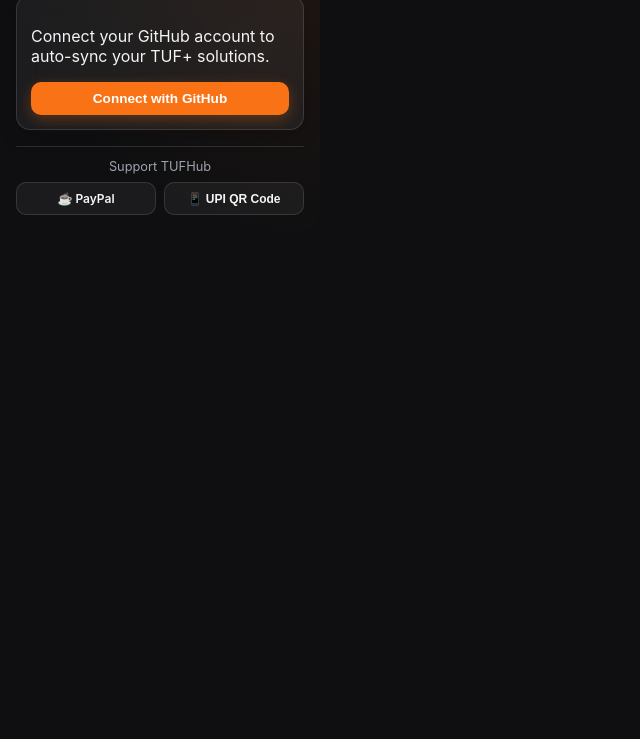
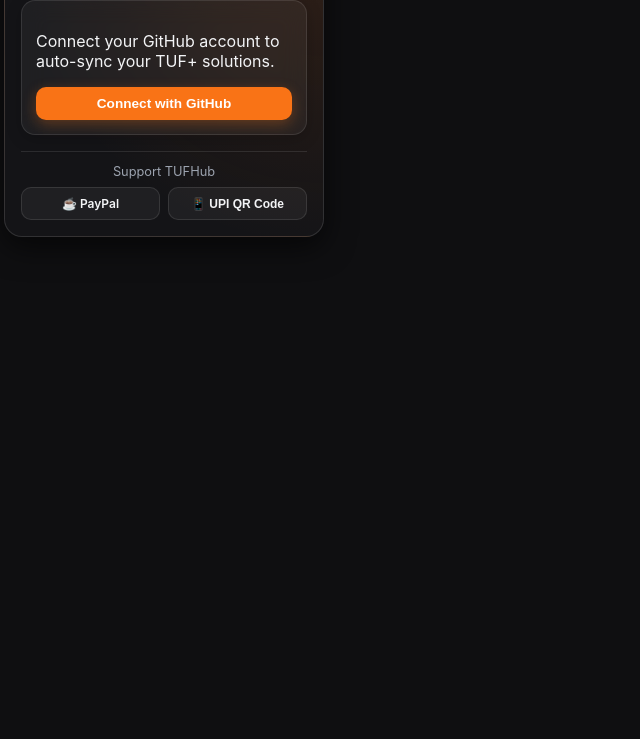
Before and after one commit to Arora-Sir/TUFHub, a website built with webpack: page src/popup.html in a window 1280 px wide. Shown: the part 61-800 px from the top of the page, without its empty margins (0-640 px from the left). Built offline with nearby package versions, Linux system fonts and the light colour scheme; some packages are replaced by stand-ins of ours.

Commit message:
Floating rounded frame for outermost extension popup container

```diff
--- a/src/css/popup.css
+++ b/src/css/popup.css
@@ -4,8 +4,9 @@
 
 :root {
   --bg-primary: #0f0f11;
-  --card-bg: rgba(255, 255, 255, 0.06);
-  --card-border: rgba(255, 255, 255, 0.12);
+  --bg-surface: #141417;
+  --card-bg: rgba(255, 255, 255, 0.05);
+  --card-border: rgba(255, 255, 255, 0.1);
   --accent-orange: #f97316;
   --accent-orange-hover: #ea580c;
   --text-main: #f3f4f6;
@@ -20,20 +21,30 @@
   --transition-spring: all 0.3s cubic-bezier(0.25, 0.8, 0.25, 1);
 }
 
-html, body {
-  width: 320px;
+html {
+  width: 328px;
+  background-color: var(--bg-primary);
+}
+
+body {
+  width: 328px;
   margin: 0;
-  padding: 0;
+  padding: 4px;
   background-color: var(--bg-primary);
   color: var(--text-main);
   font-family: -apple-system, BlinkMacSystemFont, 'Segoe UI', Roboto, Helvetica, Arial, sans-serif;
   overflow: hidden;
-  border-radius: var(--radius-xl);
+  box-sizing: border-box;
 }
 
 .popup-container {
   padding: 16px;
-  background: radial-gradient(circle at top right, rgba(249, 115, 22, 0.08), transparent 70%);
+  background: var(--bg-surface);
+  background-image: radial-gradient(circle at top right, rgba(249, 115, 22, 0.12), transparent 70%);
+  border-radius: var(--radius-xl);
+  border: 1px solid rgba(255, 255, 255, 0.12);
+  box-shadow: 0 10px 30px rgba(0, 0, 0, 0.6);
+  box-sizing: border-box;
 }
 
 .popup-header {
@@ -68,7 +79,7 @@ html, body {
   border-radius: var(--radius-lg);
   padding: 14px;
   margin-bottom: 16px;
-  box-shadow: 0 4px 20px rgba(0, 0, 0, 0.2);
+  box-shadow: 0 4px 16px rgba(0, 0, 0, 0.2);
 }
 
 .user-badge {
```
